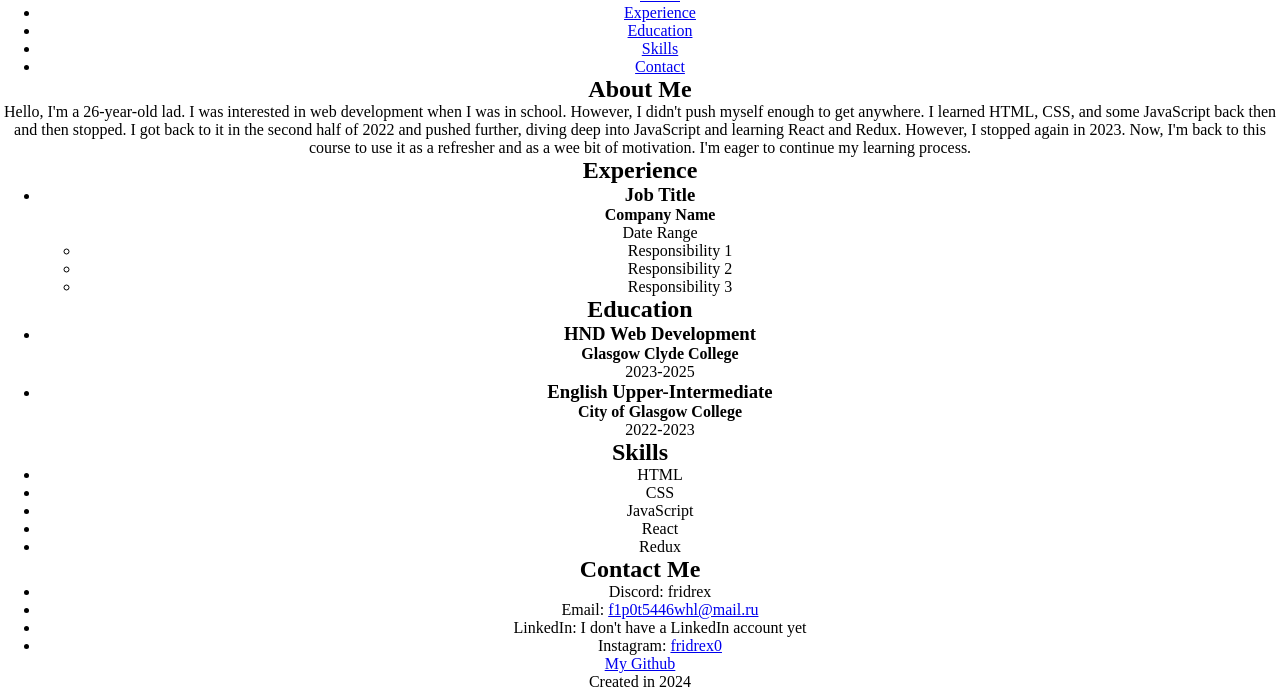
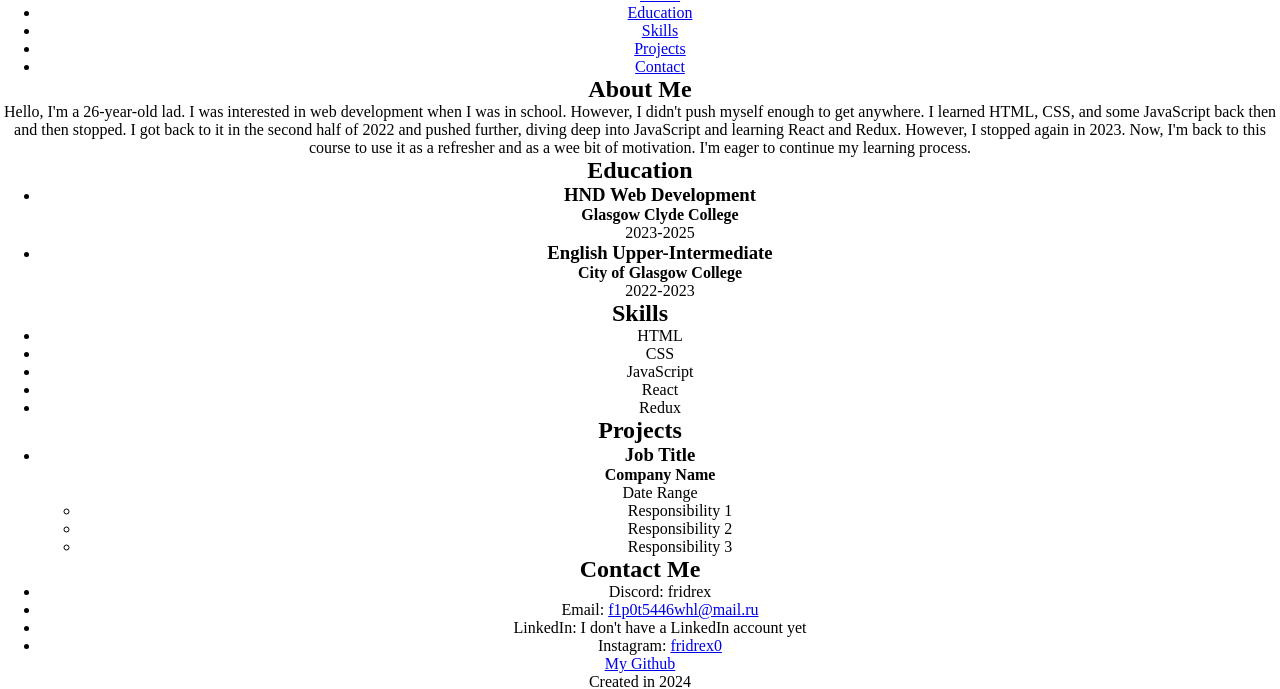
Before and after one commit to Fridrex/rsschool-cv, a plain HTML site: page index.html in a window 1280 px wide. Shown: the part 548-1237 px from the top of the page. Drawn offline with Linux system fonts and the light colour scheme.

Commit message:
fix: change experience to projects and move it down

```diff
--- a/index.html
+++ b/index.html
@@ -13,9 +13,9 @@
         <nav class="nav_menu">
             <ul class="nav_list">
                 <li><a href="#about">About</a></li>
-                <li><a href="#experience">Experience</a></li>
                 <li><a href="#education">Education</a></li>
                 <li><a href="#skills">Skills</a></li>
+                <li><a href="#projects">Projects</a></li>
                 <li><a href="#contact">Contact</a></li>
             </ul>
         </nav>
@@ -24,21 +24,6 @@
         <section id="about">
             <h2>About Me</h2>
             <p>Hello, I'm a 26-year-old lad. I was interested in web development when I was in school. However, I didn't push myself enough to get anywhere. I learned HTML, CSS, and some JavaScript back then and then stopped. I got back to it in the second half of 2022 and pushed further, diving deep into JavaScript and learning React and Redux. However, I stopped again in 2023. Now, I'm back to this course to use it as a refresher and as a wee bit of motivation. I'm eager to continue my learning process.</p>
-        </section>
-        <section id="experience">
-            <h2>Experience</h2>
-            <ul>
-                <li>
-                    <h3>Job Title</h3>
-                    <h4>Company Name</h4>
-                    <p>Date Range</p>
-                    <ul>
-                        <li>Responsibility 1</li>
-                        <li>Responsibility 2</li>
-                        <li>Responsibility 3</li>
-                    </ul>
-                </li>
-            </ul>
         </section>
         <section id="education">
             <h2>Education</h2>
@@ -65,6 +50,21 @@
                 <li>Redux</li>
             </ul>
         </section>
+        <section id="projects">
+            <h2>Projects</h2>
+            <ul>
+                <li>
+                    <h3>Job Title</h3>
+                    <h4>Company Name</h4>
+                    <p>Date Range</p>
+                    <ul>
+                        <li>Responsibility 1</li>
+                        <li>Responsibility 2</li>
+                        <li>Responsibility 3</li>
+                    </ul>
+                </li>
+            </ul>
+        </section>
         <section id="contact">
             <h2>Contact Me</h2>
             <ul>
```
